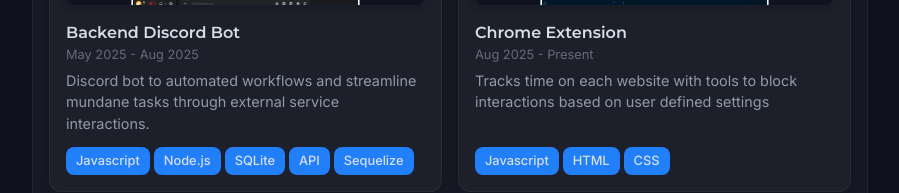
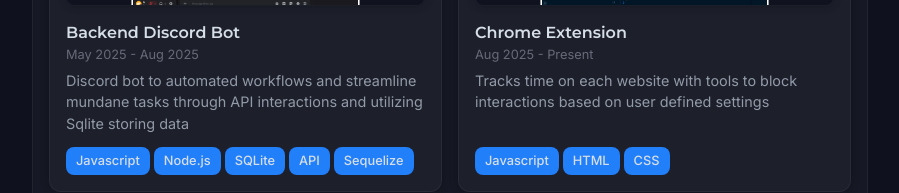
Before and after one commit to AlexLenh7/v1-website, a React (Vite) app: page / in a window 1280 px wide. Shown: the part 1091-1284 px from the top of the page, without its empty margins (190-1089 px from the left). Built offline with nearby package versions, Linux system fonts and the light colour scheme; some icons are missing; a web font is replaced by a local one.

Commit message:
updated projects

```diff
--- a/src/data/projects.js
+++ b/src/data/projects.js
@@ -11,7 +11,7 @@ const Projects = [
     title: "Backend Discord Bot",
     img: discordbotThumbnail,
     description:
-      "Discord bot to automated workflows and streamline mundane tasks through external service interactions.",
+      "Discord bot to automated workflows and streamline mundane tasks through API interactions and utilizing Sqlite storing data",
     tags: "Javascript, Node.js, SQLite, API, Sequelize",
     date: "May 2025 - Aug 2025",
     link: "https://github.com/AlexLenh7/Discord-Bot",
@@ -21,7 +21,7 @@ const Projects = [
     title: "UNIX/System Administration",
     img: sysadmin,
     description:
-      "Multi-platform virtual infrastructure across FreeBSD, OpenBSD, Linux, Solaris, and AIX, integrating mail, web, file, and print servers.",
+      "Multi-platform virtual infrastructure across FreeBSD, OpenBSD, Linux, Solaris, and AIX, integrating mail, web, file, and print servers",
     tags: "Bash, Azure, Linux, Unix, SysAdmin",
     date: "Jan 2025 - May 2025",
   },
@@ -47,7 +47,7 @@ const Projects = [
     id: 5,
     title: "CLI Blackjack Game",
     img: blackjack,
-    description: "Single-player Blackjack game in C++",
+    description: "Single-player CLI Blackjack game in C++",
     tags: "C++",
     date: "Mar 2025 - May 2025",
     link: "https://github.com/AlexLenh7/Blackjack-Project",
@@ -57,10 +57,9 @@ const Projects = [
     title: "Family Country Tracker",
     img: familyTracker,
     description:
-      "Website for tracking visited places across the world, view, add, and delete countries for each family member",
+      "Website for tracking visited places across the world. View, add, and delete visted countries for each family member",
     tags: "Postgres, Javascript, HTML, CSS, EJS, jQuery",
     date: "Oct 2025 - Nov 2025",
-    link: "https://github.com/AlexLenh7/Blackjack-Project",
   },
 ];
 
```
